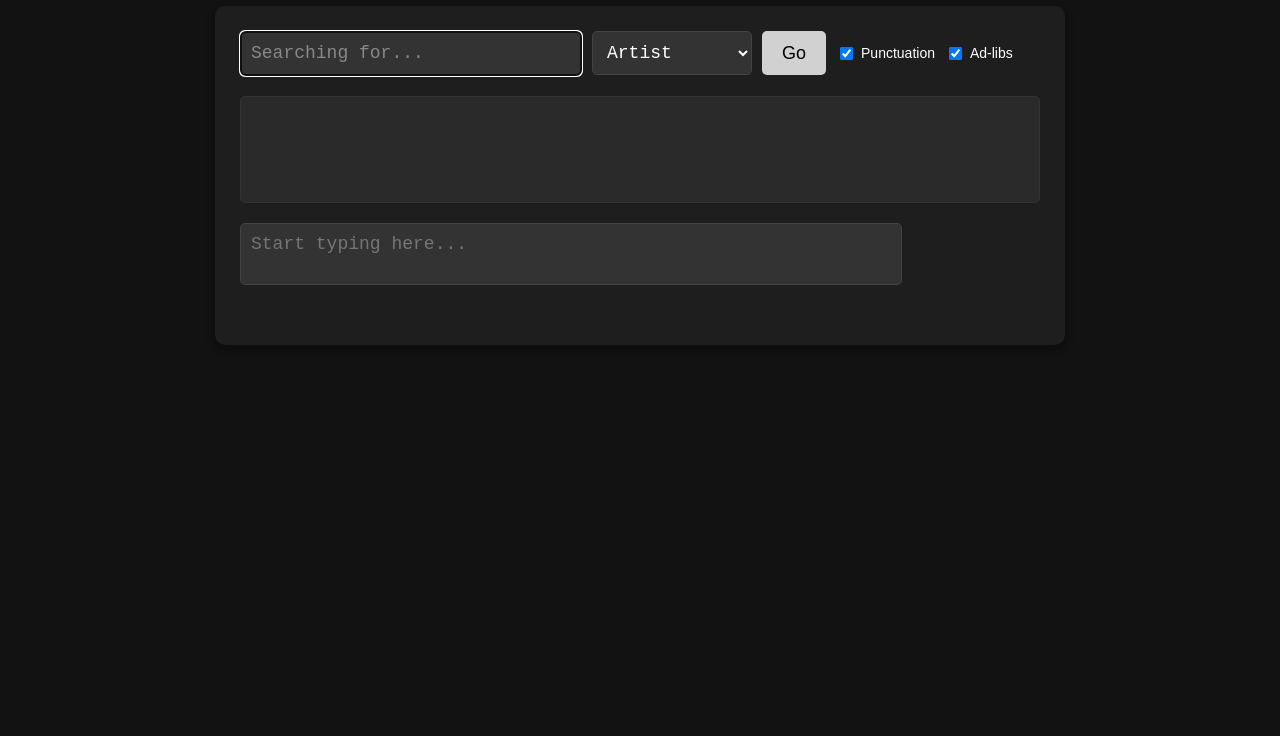
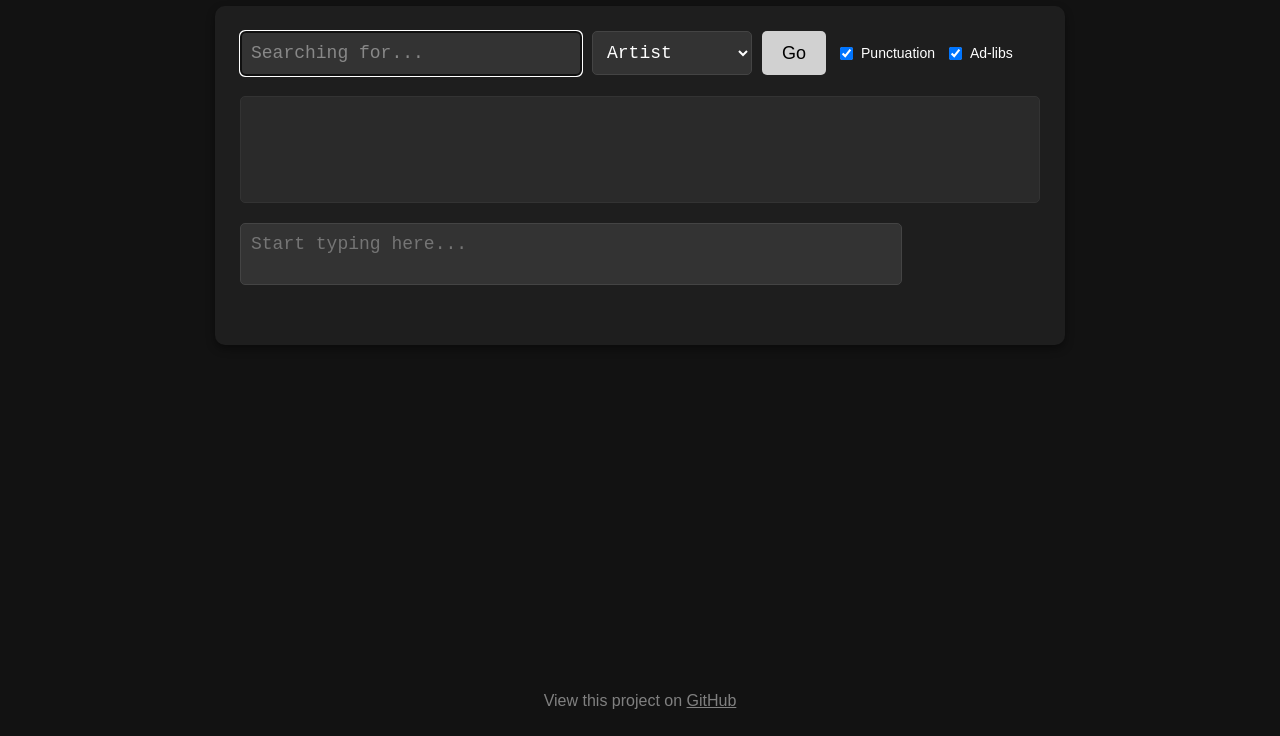
Before and after one commit to wyOmar/tuneTyper, a website: page public/index.html in a window 1280 px wide. Shown: the part 64-800 px from the top of the page. Drawn offline with Linux system fonts and the light colour scheme; no server answers.

Commit message:
github footer

```diff
--- a/public/index.html
+++ b/public/index.html
@@ -78,7 +78,13 @@
 
         <div id="song-info" class="song-info"></div>
     </div>
-
+    <footer class="footer">
+        <p>
+          View this project on
+          <a href="https://github.com/wyOmar/tuneTyper" target="_blank"
+            >GitHub</a>
+        </p>
+      </footer>
     <script src="script.js"></script>
 
     <script type="application/ld+json">
--- a/public/styles.css
+++ b/public/styles.css
@@ -305,3 +305,22 @@ h1 {
 .selectedLyrics{
     color:green;
 }
+
+.footer {
+    position: fixed;
+    bottom: 0;
+    left: 50%;
+    transform: translateX(-50%);
+    text-align: center;
+    color: grey;
+    background: transparent;
+    padding: 10px 0;
+    width: 100%;
+    pointer-events: none;
+  }
+
+  .footer a {
+    color: inherit;
+    text-decoration: underline;
+    pointer-events: auto;
+  }
```
Also changed, not shown: public/google4865d7d1a6adb9f8.html (deleted, +0 -1 lines).
